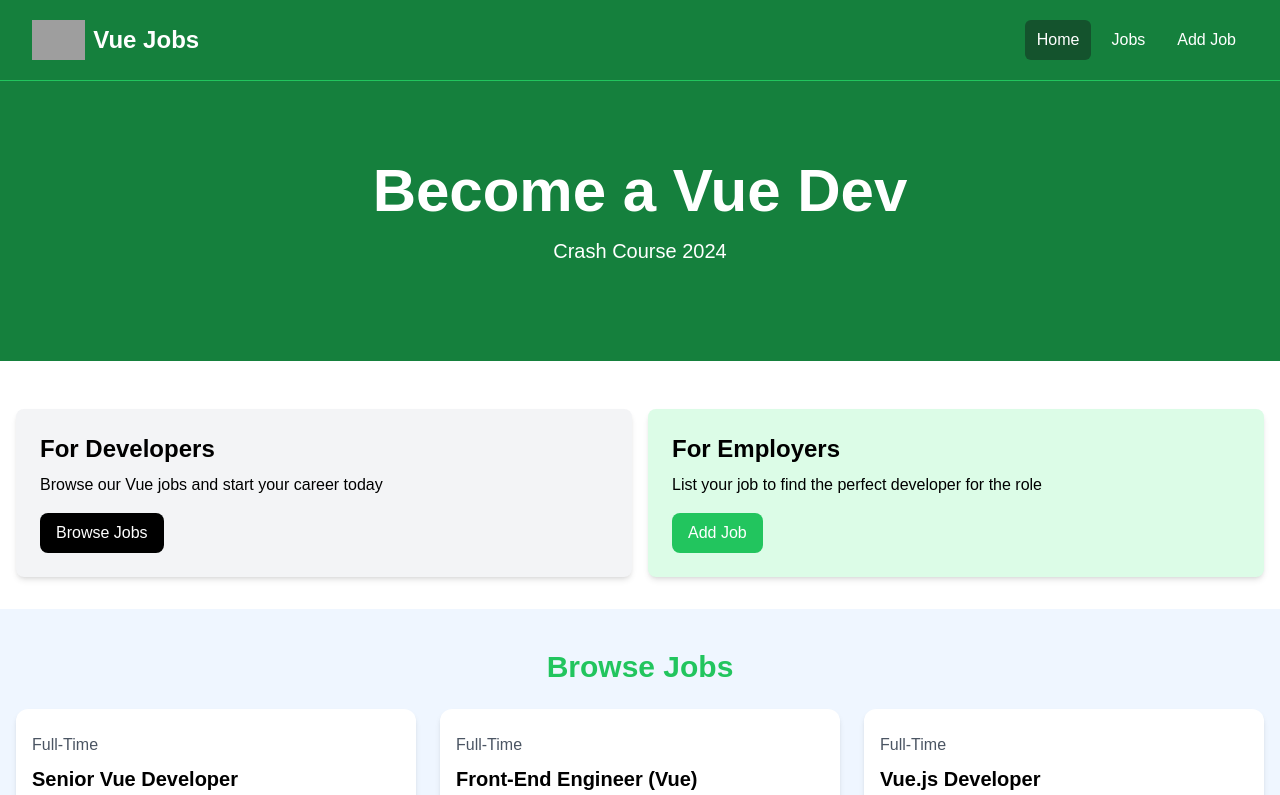
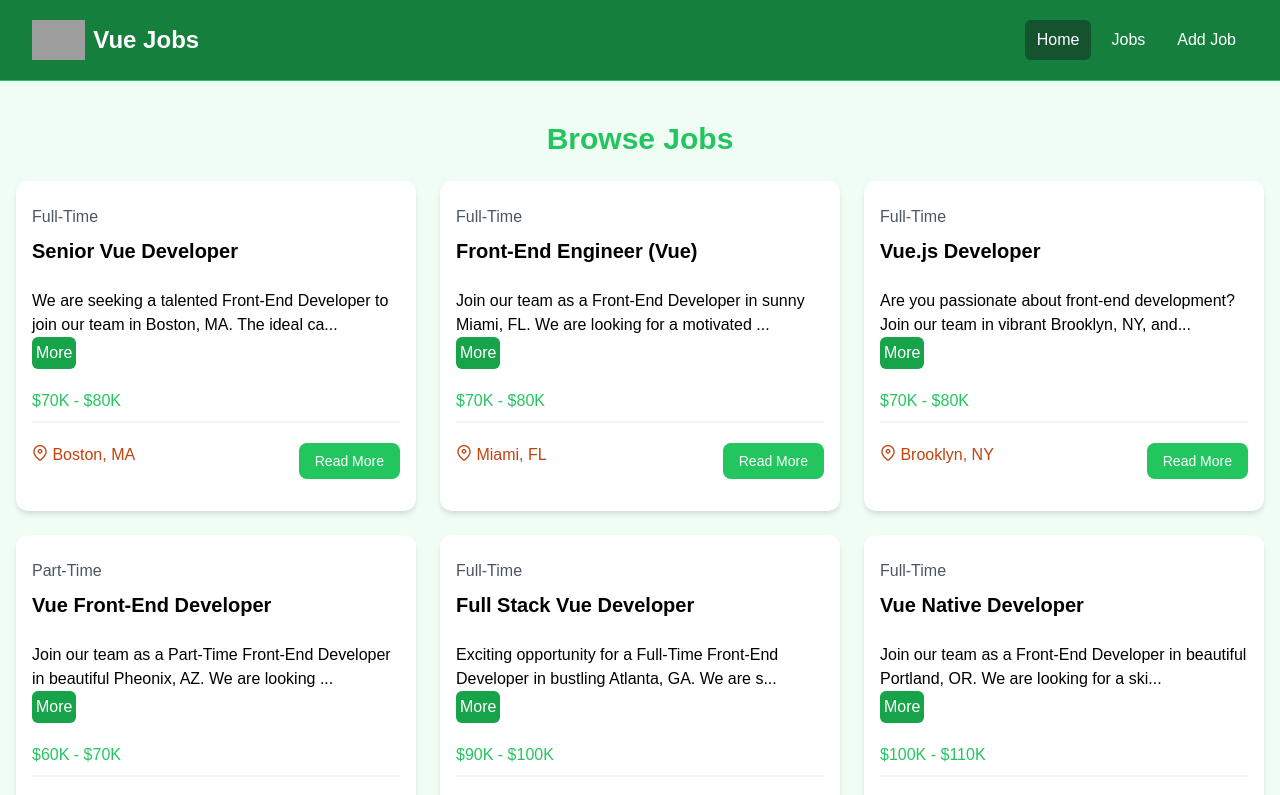
Before and after one commit to sldimitrov/VueJobs, a Vue app: page /jobs in a window 1280 px wide. Shown: the top 795 px of the page. Built offline with nearby package versions, Linux system fonts and the light colour scheme; grey boxes are pictures that could not be loaded.

Commit message:
add a not-found=page

```diff
--- a/package.json
+++ b/package.json
@@ -9,7 +9,9 @@
     "preview": "vite preview"
   },
   "dependencies": {
-    "vue": "^3.4.29"
+    "primeicons": "^7.0.0",
+    "vue": "^3.4.29",
+    "vue-router": "^4.4.3"
   },
   "devDependencies": {
     "@vitejs/plugin-vue": "^5.0.5",
--- a/src/App.vue
+++ b/src/App.vue
@@ -1,13 +1,9 @@
 <script setup>
   import NavBar from './components/NavBar.vue';
-  import Hero from './components/Hero.vue';
-  import HomeCards from './components/HomeCards.vue';
-  import JobListings from './components/JobListings.vue';
+  import { RouterView } from 'vue-router';
 </script>
 
 <template>
   <NavBar />
-  <Hero />
-  <HomeCards />
-  <JobListings :limit="3" :show-button="true" />
+  <RouterView />
 </template>
--- a/src/components/JobItem.vue
+++ b/src/components/JobItem.vue
@@ -47,7 +47,7 @@ const truncatedDescription = computed(() => {
 
     <div class="flex flex-col lg:flex-row justify-between mb-4">
       <div class="text-orange-700 mb-3">
-        <i class="fa-solid fa-location-dot text-lg"></i>
+        <i class="pi pi-map-marker text-orange-700"></i>
         {{ job.location }}
       </div>
       <a
--- a/src/components/JobListings.vue
+++ b/src/components/JobListings.vue
@@ -7,7 +7,7 @@ defineProps({
   limit: Number,
   showButton: {
     type: Boolean,
-    default: false,
+    default: true,
   }
 })
 
--- a/src/components/NavBar.vue
+++ b/src/components/NavBar.vue
@@ -10,7 +10,7 @@ import logo from '@/assets/img/logo.png'
             class="flex flex-1 items-center justify-center md:items-stretch md:justify-start"
           >
             <!-- Logo -->
-            <a class="flex flex-shrink-0 items-center mr-4" href="index.html">
+            <a class="flex flex-shrink-0 items-center mr-4" href="/">
               <img class="h-10 w-auto" :src="logo" alt="Vue Jobs" />
               <span class="hidden md:block text-white text-2xl font-bold ml-2"
                 >Vue Jobs</span
@@ -19,17 +19,17 @@ import logo from '@/assets/img/logo.png'
             <div class="md:ml-auto">
               <div class="flex space-x-2">
                 <a
-                  href="index.html"
+                  href="/"
                   class="text-white bg-green-900 hover:bg-gray-900 hover:text-white rounded-md px-3 py-2"
                   >Home</a
                 >
                 <a
-                  href="jobs.html"
+                  href="/jobs"
                   class="text-white hover:bg-green-900 hover:text-white rounded-md px-3 py-2"
                   >Jobs</a
                 >
                 <a
-                  href="add-job.html"
+                  href="/add-job"
                   class="text-white hover:bg-green-900 hover:text-white rounded-md px-3 py-2"
                   >Add Job</a
                 >
--- /dev/null
+++ b/src/router/index.js
@@ -0,0 +1,15 @@
+import { createRouter, createWebHistory } from "vue-router";
+import HomeView from "@/views/HomeView.vue";
+import JobsView from "@/views/JobsView.vue";
+import NotFoundView from "@/views/NotFoundView.vue";
+
+const router = createRouter({
+  history: createWebHistory(import.meta.env.BASE_URL),
+  routes: [
+    { path: "/", name: "home", component: HomeView },
+    { path: "/jobs", name: "jobs", component: JobsView },
+    { path: "/:catchAll(.*)", name: "not-found", component: NotFoundView },
+  ],
+});
+
+export default router;
--- /dev/null
+++ b/src/views/HomeView.vue
@@ -0,0 +1,11 @@
+<script setup>
+  import Hero from '@/components/Hero.vue';
+  import HomeCards from '@/components/HomeCards.vue';
+  import JobListings from '@/components/JobListings.vue';
+</script>
+
+<template>
+  <Hero />
+  <HomeCards />
+  <JobListings limit="3" />
+</template>
--- /dev/null
+++ b/src/views/JobsView.vue
@@ -0,0 +1,21 @@
+<script setup>
+import { ref } from 'vue';
+import JobItem from '@/components/JobItem.vue';
+import jsonData from '@/jobs.json'
+
+const jobs = ref(jsonData)
+</script>
+
+<template>
+  <!-- Browse Jobs -->
+  <section class="bg-green-50 px-4 py-10">
+      <div class="container-xl lg:container m-auto">
+        <h2 class="text-3xl font-bold text-green-500 mb-6 text-center">
+          Browse Jobs
+        </h2>
+          <div class="grid grid-cols-1 md:grid-cols-3 gap-6">
+        <JobItem v-for="job in jobs" :key="job.id" :job="job" />
+        </div>
+      </div>
+    </section>
+</template>
--- /dev/null
+++ b/src/views/NotFoundView.vue
@@ -0,0 +1,16 @@
+<script setup>
+
+</script>
+
+<template>
+  <section class="text-center flex flex-col justify-center items-center h-96">
+      <i class="pi pi-exclamation-triangle text-yellow-400 text-7xl mb-5"></i>
+      <h1 class="text-6xl font-bold mb-4">404 Not Found</h1>
+      <p class="text-xl mb-5">This page does not exist</p>
+      <a
+        href="/"
+        class="text-white bg-green-700 hover:bg-green-900 rounded-md px-3 py-2 mt-4"
+        >Go Back</a
+      >
+    </section>
+</template>
```
Also changed, not shown: src/main.js (+10 -4 lines), 1 other file (tests, documents, lock files or other folders).
